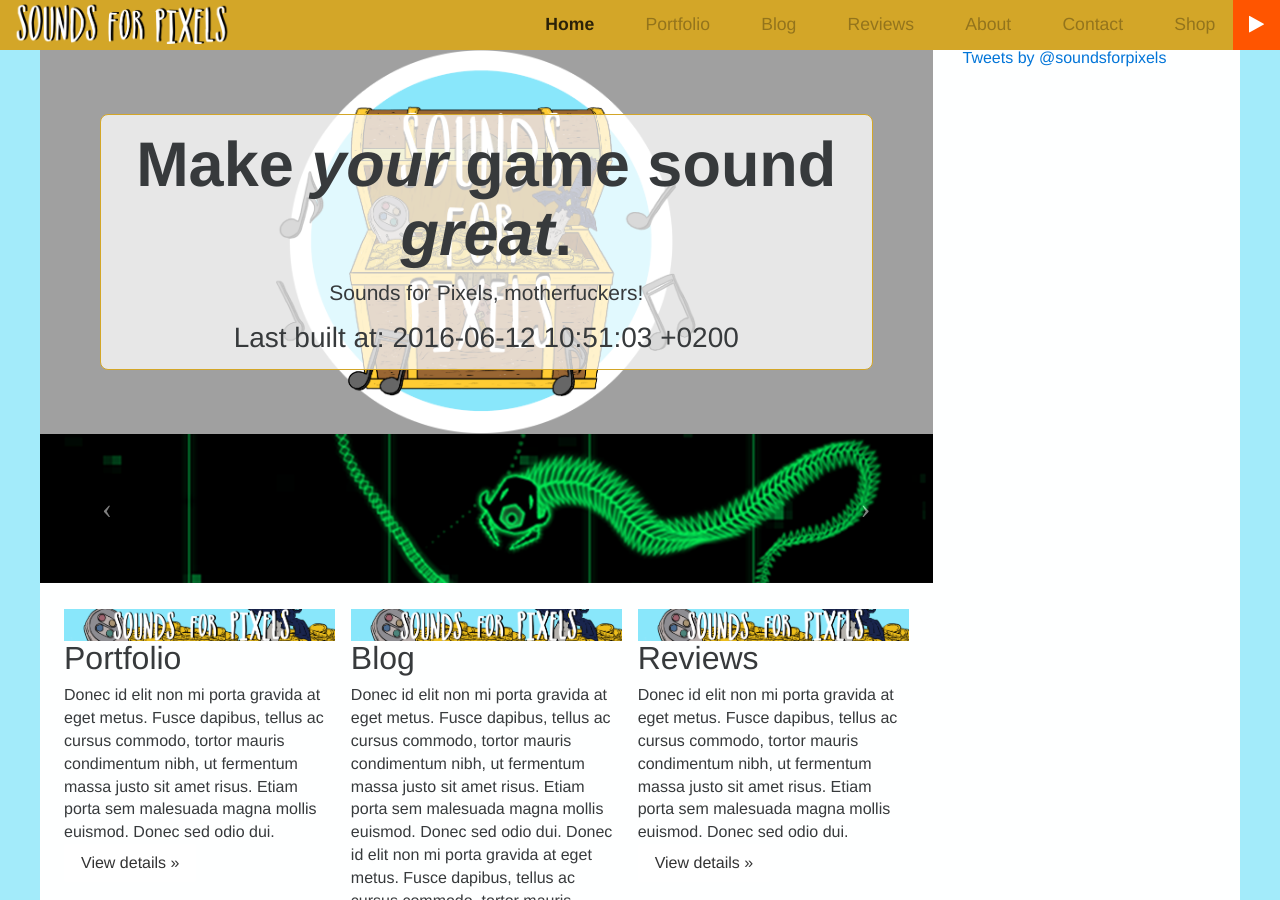
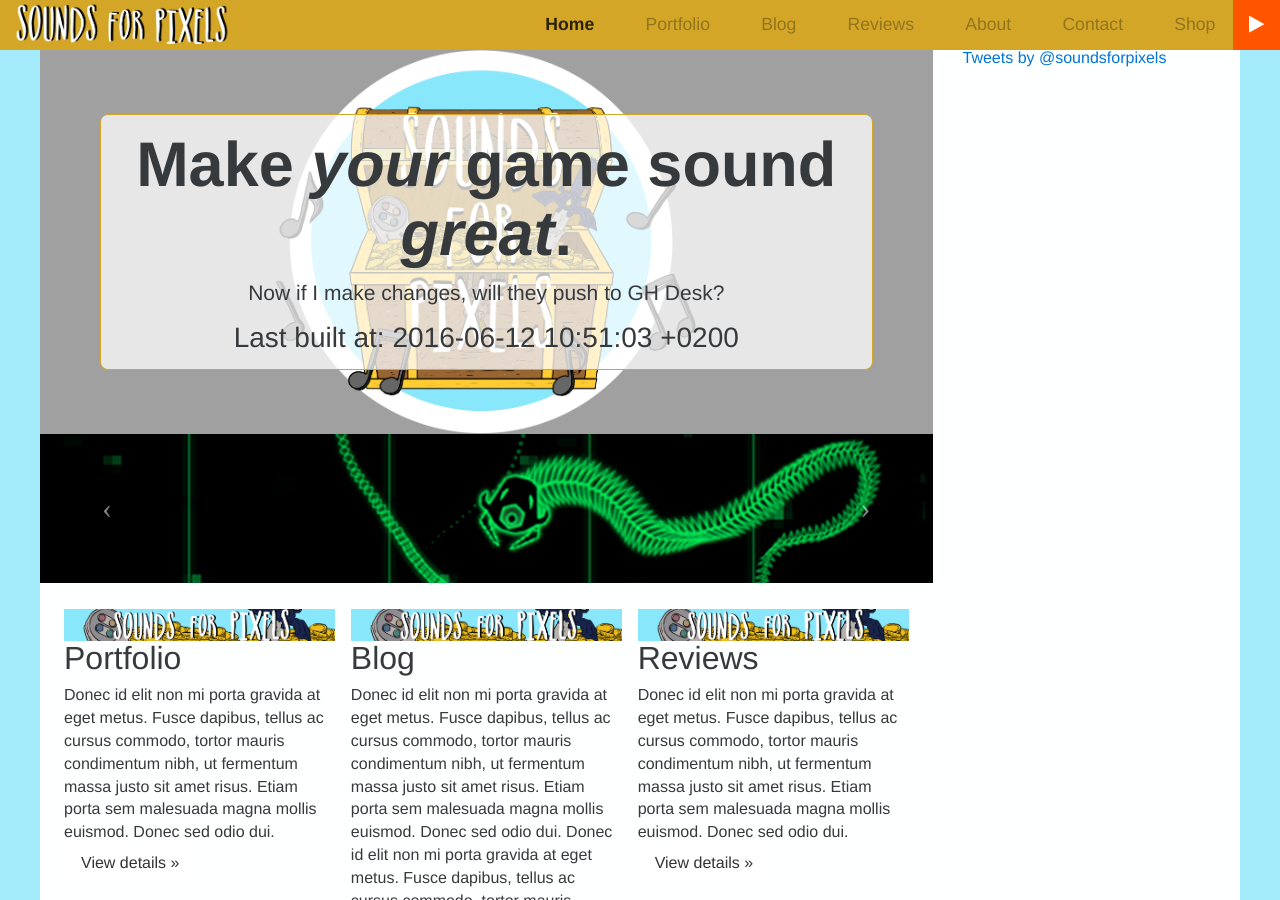
Before and after one commit to TheHeartmann/SFP_new, a Jekyll site: the page built from home.markdown, in a window 1280 px wide and 900 px high. Built offline with Jekyll 4.4.1, drawn with Linux system fonts in a browser that asks for light colours; nearby versions of some CDN libraries; comment, search, counter and statistics services are not loaded.

Commit message:
Testing move

```diff
--- a/home.markdown
+++ b/home.markdown
@@ -12,6 +12,6 @@ sidebar_icon: <i class="fa fa-twitter" aria-hidden="true"></i>
 
 # **Make *your* game sound *great*.**
 
-Sounds for Pixels, motherfuckers!
+Now if I make changes, will they push to GH Desk?
 
 ### Last built at: {{ site.time }}
```
